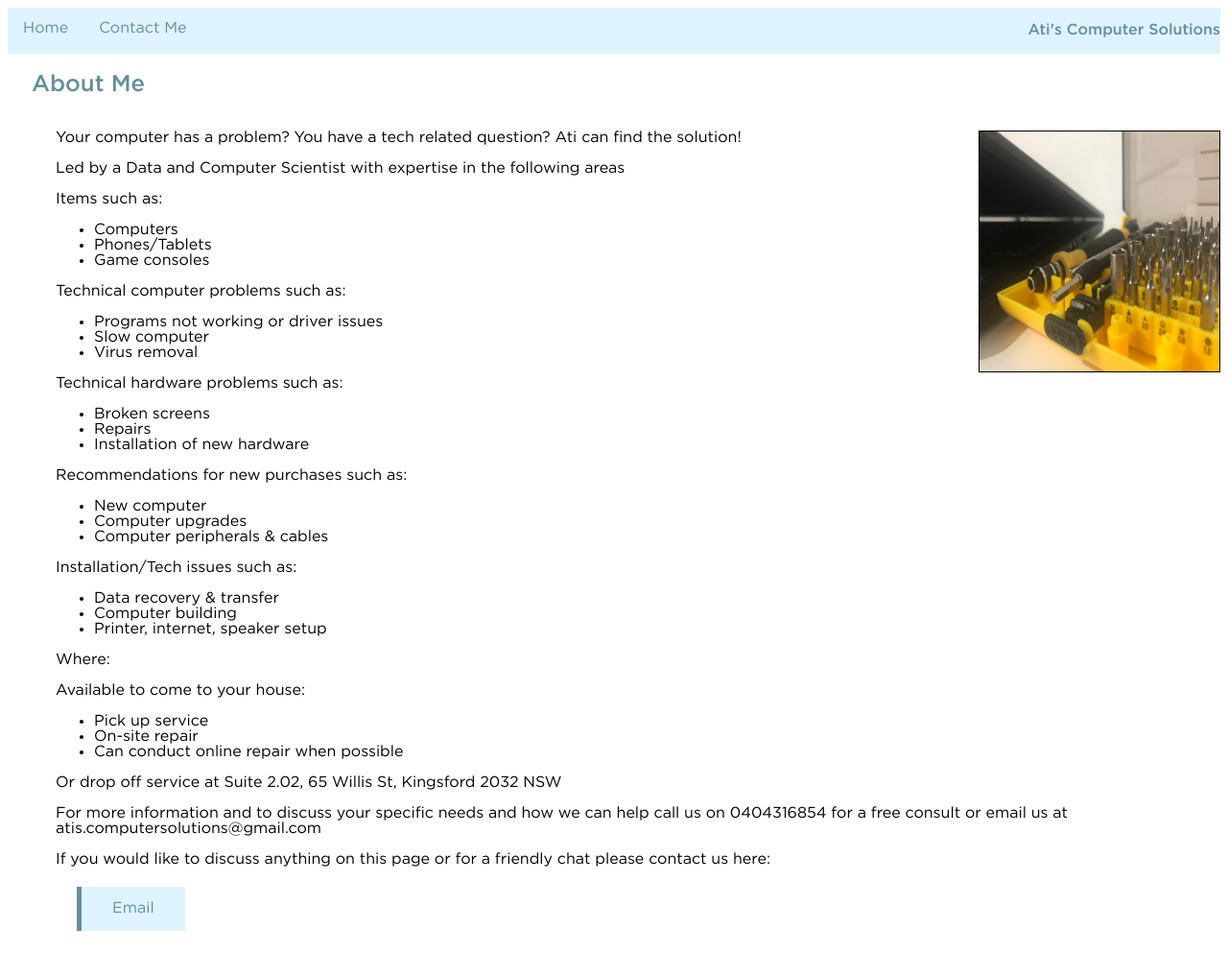
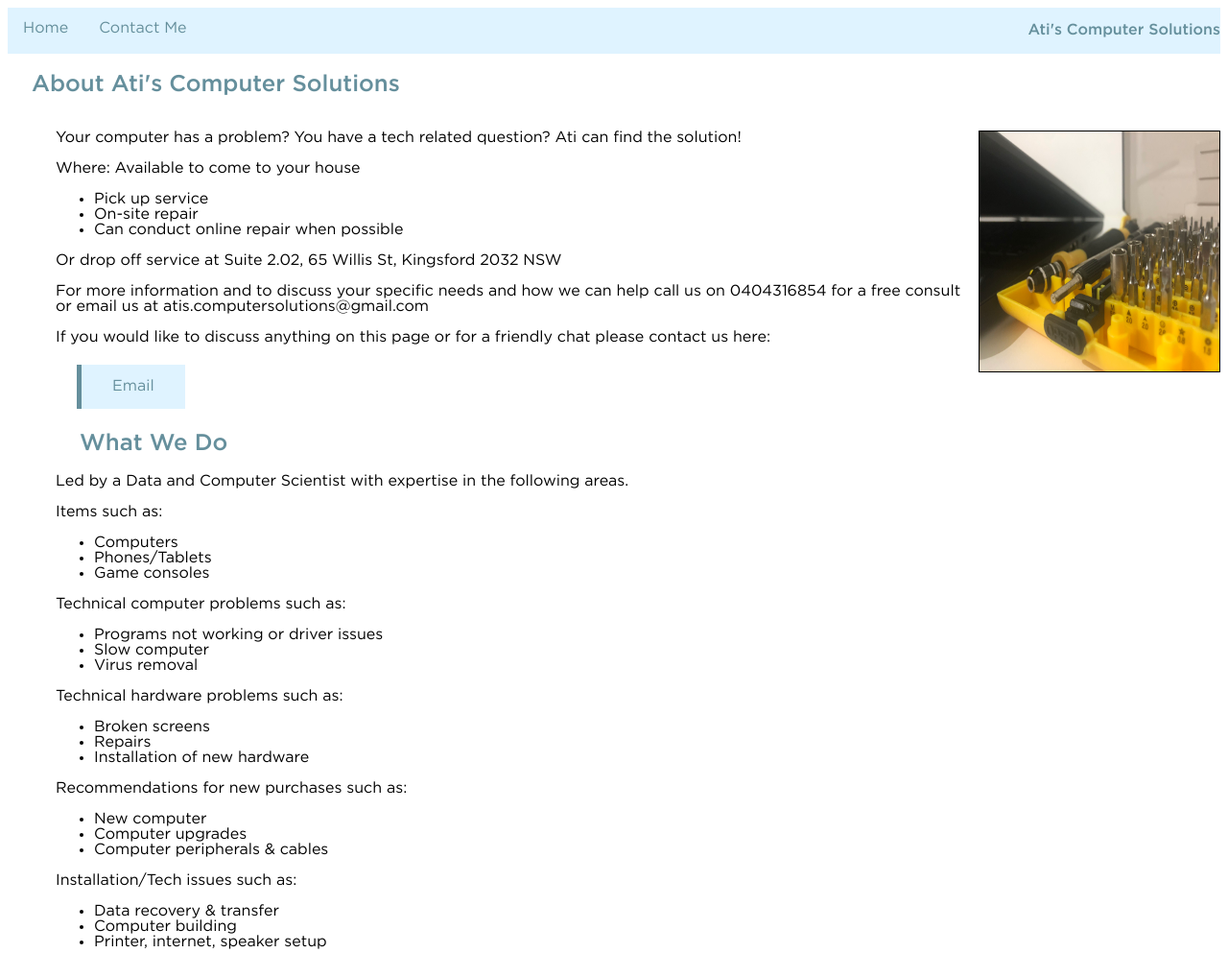
Before and after one commit to atiscomputersolutions/atiscomputersolutions.github.io, a plain HTML site: page index.html in a window 1280 px wide. Shown: the whole page at 96% size. Drawn offline with nearby package versions, Linux system fonts and the light colour scheme.

Commit message:
Update index.html

```diff
--- a/index.html
+++ b/index.html
@@ -19,12 +19,29 @@
             </script>
         <!--end of Navigation bar-->
 
-        <h2 class="heading">About Me</h2>
+        <h2 class="heading">About Ati's Computer Solutions</h2>
         <div class="body">
             <p style="float: right;"><img src="assets/images/face.jpeg" height="250px" width="250px" border="1px"></p>
 
             <p><br>Your computer has a problem? You have a tech related question?  Ati can find the solution!</p>
-            <p>Led by a Data and Computer Scientist with expertise in the following areas</p>
+
+            <p>Where: Available to come to your house</p>
+            <ul>
+                <li>Pick up service</li>
+                <li>On-site repair</li>
+                <li>Can conduct online repair when possible</li>
+            </ul>
+            <p>Or drop off service at Suite 2.02, 65 Willis St, Kingsford 2032 NSW</p>
+
+            <p>For more information and to discuss your specific needs and how we can help call us on 0404316854 for a free consult or email us at atis.computersolutions@gmail.com</p>
+
+            <p>If you would like to discuss anything on this page or for a friendly chat please contact us here:</p>
+            <div style="margin-left:20px">
+                <a href="mailto:atis.computersolutions@gmail.com" class="button">Email</a>
+            </div>
+
+        <h2 class="heading">What We Do</h2>
+            <p>Led by a Data and Computer Scientist with expertise in the following areas.</p>
             <p>Items such as:</p>
             <ul>
                 <li>Computers</li>
@@ -55,23 +72,6 @@
                 <li>Computer building</li>
                 <li>Printer, internet, speaker setup</li>
             </ul>
-
-            <p>Where:</p>
-            <p>Available to come to your house:</p>
-            <ul>
-                <li>Pick up service</li>
-                <li>On-site repair</li>
-                <li>Can conduct online repair when possible</li>
-            </ul>
-            <p>Or drop off service at Suite 2.02, 65 Willis St, Kingsford 2032 NSW</p>
-
-
-            <p>For more information and to discuss your specific needs and how we can help call us on 0404316854 for a free consult or email us at atis.computersolutions@gmail.com</p>
-
-            <p>If you would like to discuss anything on this page or for a friendly chat please contact us here:</p>
-            <div style="margin-left:20px">
-                <a href="mailto:atis.computersolutions@gmail.com" class="button">Email</a>
-            </div>
         </div>
     </body>
 </html>
```
